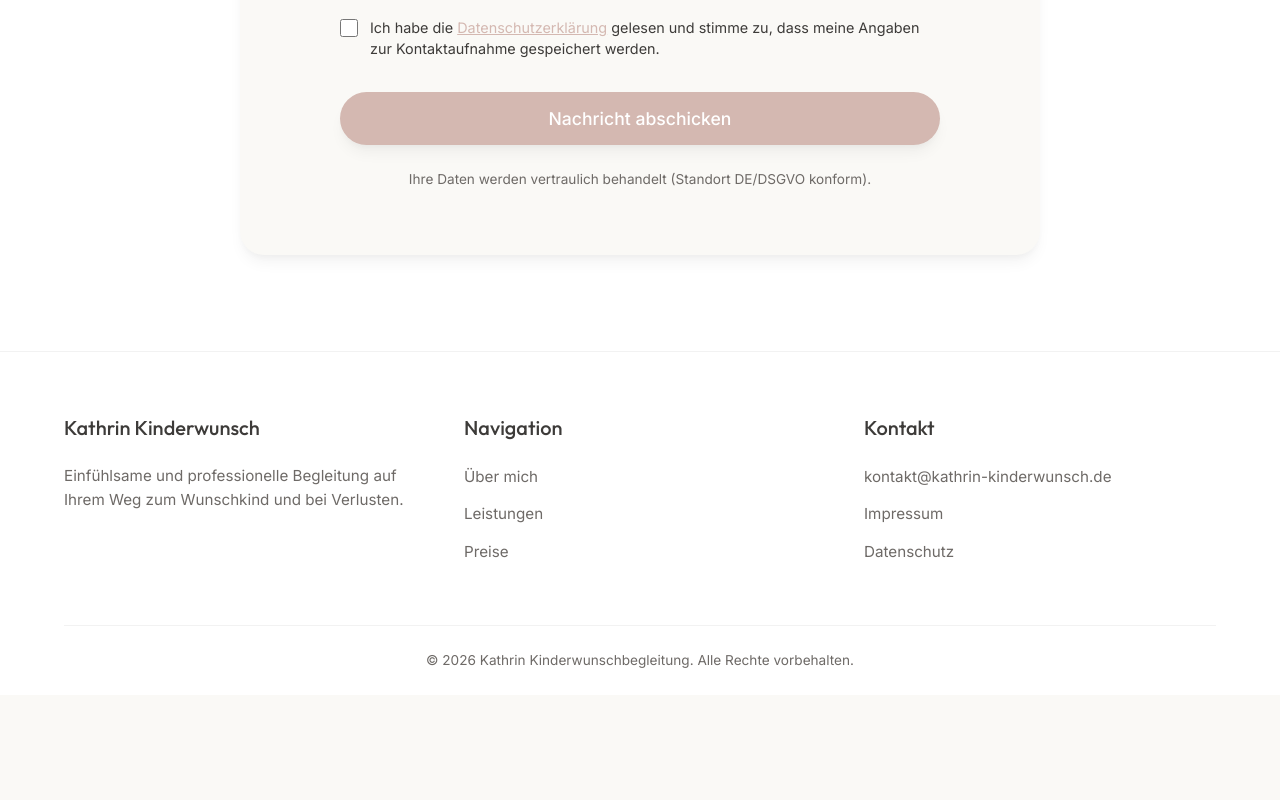
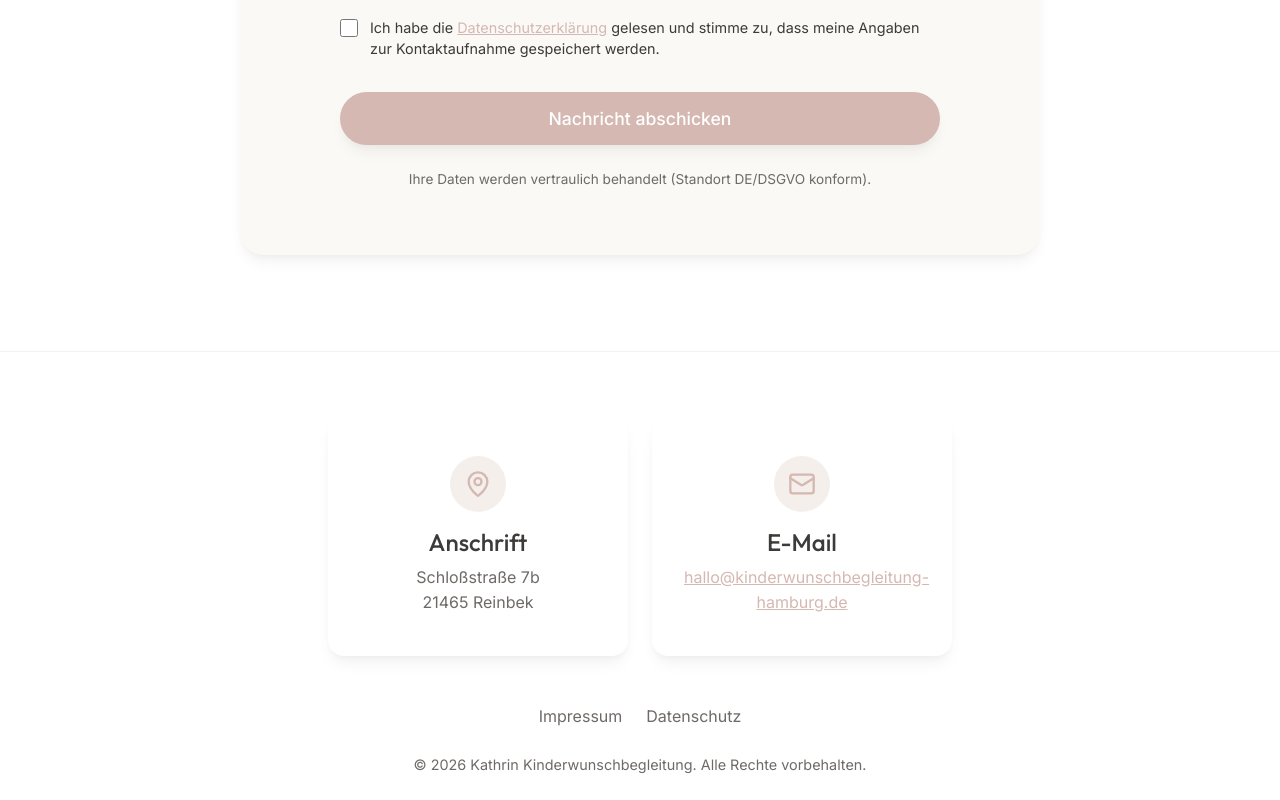
Before and after one commit to nielsinoglindini/kinderwunsch, a React (Vite) app: page / in a window 1280 px wide. Shown: the part 5531-6331 px from the top of the page. Before the commit the page ends 6226 px from the top, so only its background shows below. Built offline with nearby package versions, Linux system fonts and the light colour scheme.

Commit message:
feat: update legal impressum and footer contact details

```diff
--- a/src/App.tsx
+++ b/src/App.tsx
@@ -1,5 +1,5 @@
 import { useEffect, useState } from 'react';
-import { Heart, Activity, Leaf, Calendar, Menu, Check, Stethoscope, Star, Compass } from 'lucide-react';
+import { Heart, Activity, Leaf, Calendar, Menu, Check, Stethoscope, Star, Compass, MapPin, Mail } from 'lucide-react';
 import { BookingModal } from './components/BookingModal';
 import { LegalModal } from './components/LegalModal';
 import './index.css';
@@ -497,31 +497,34 @@ function App() {
       {/* Footer */}
       <footer className="footer">
         <div className="container">
-          <div className="footer-grid">
-            <div className="footer-col">
-              <h4>Kathrin Kinderwunsch</h4>
-              <p style={{ color: 'var(--color-text-muted)', fontSize: '0.95rem', marginBottom: '16px', lineHeight: 1.6 }}>
-                Einfühlsame und professionelle Begleitung auf Ihrem Weg zum Wunschkind und bei Verlusten.
+          <div style={{ display: 'flex', justifyContent: 'center', gap: '24px', flexWrap: 'wrap', marginBottom: '48px' }}>
+            <div className="service-card" style={{ maxWidth: '300px', width: '100%', textAlign: 'center', margin: '0' }}>
+              <div className="service-icon" style={{ margin: '0 auto 16px', display: 'flex', justifyContent: 'center' }}>
+                <MapPin size={28} />
+              </div>
+              <h3 style={{ marginBottom: '8px' }}>Anschrift</h3>
+              <p style={{ margin: 0 }}>
+                Schloßstraße 7b<br />
+                21465 Reinbek
               </p>
             </div>
-            <div className="footer-col">
-              <h4>Navigation</h4>
-              <ul>
-                <li><a href="#about">Über mich</a></li>
-                <li><a href="#services">Leistungen</a></li>
-                <li><a href="#pricing">Preise</a></li>
-              </ul>
-            </div>
-            <div className="footer-col">
-              <h4>Kontakt</h4>
-              <ul>
-                <li><a href="mailto:kontakt@kathrin-kinderwunsch.de">kontakt@kathrin-kinderwunsch.de</a></li>
-                <li><a href="#impressum" onClick={(e) => { e.preventDefault(); handleOpenLegal('impressum'); }}>Impressum</a></li>
-                <li><a href="#datenschutz" onClick={(e) => { e.preventDefault(); handleOpenLegal('privacy'); }}>Datenschutz</a></li>
-              </ul>
+            <div className="service-card" style={{ maxWidth: '300px', width: '100%', textAlign: 'center', margin: '0' }}>
+              <div className="service-icon" style={{ margin: '0 auto 16px', display: 'flex', justifyContent: 'center' }}>
+                <Mail size={28} />
+              </div>
+              <h3 style={{ marginBottom: '8px' }}>E-Mail</h3>
+              <p style={{ margin: 0 }}>
+                <a href="mailto:hallo@kinderwunschbegleitung-hamburg.de" style={{ color: 'var(--color-primary)', textDecoration: 'underline' }}>hallo@kinderwunschbegleitung-hamburg.de</a>
+              </p>
             </div>
           </div>
-          <div className="footer-bottom">
+
+          <div style={{ display: 'flex', justifyContent: 'center', gap: '24px', marginBottom: '24px' }}>
+            <a href="#impressum" onClick={(e) => { e.preventDefault(); handleOpenLegal('impressum'); }} style={{ color: 'var(--color-text-muted)' }}>Impressum</a>
+            <a href="#datenschutz" onClick={(e) => { e.preventDefault(); handleOpenLegal('privacy'); }} style={{ color: 'var(--color-text-muted)' }}>Datenschutz</a>
+          </div>
+
+          <div className="footer-bottom" style={{ borderTop: 'none', paddingTop: 0, textAlign: 'center', color: 'var(--color-text-muted)', fontSize: '0.9rem' }}>
             &copy; {new Date().getFullYear()} Kathrin Kinderwunschbegleitung. Alle Rechte vorbehalten.
           </div>
         </div>
--- a/src/components/LegalModal.tsx
+++ b/src/components/LegalModal.tsx
@@ -30,33 +30,32 @@ export const LegalModal: React.FC<LegalModalProps> = ({ isOpen, onClose, type })
         <div className="booking-modal-body" style={{ padding: '32px', overflowY: 'auto', maxHeight: '60vh', fontSize: '0.95rem', lineHeight: '1.6', color: 'var(--color-text-main)', textAlign: 'left' }}>
           {type === 'impressum' ? (
             <div className="legal-content">
-              <h3 style={{ fontSize: '1.15rem', marginBottom: '8px', color: 'var(--color-text-main)', fontWeight: 600 }}>Angaben gemäß § 5 TMG</h3>
+              <h3 style={{ fontSize: '1.15rem', marginBottom: '8px', color: 'var(--color-text-main)', fontWeight: 600 }}>Angaben gemäß § 5 DDG</h3>
               <p style={{ marginBottom: '16px' }}>
                 Kathrin Scheu<br />
-                Ganzheitliche Kinderwunschberaterin<br />
-                Deutschland
+                Kinderwunschbegleitung Hamburg<br />
+                Schloßstraße 7b<br />
+                21465 Reinbek
               </p>
 
               <h3 style={{ fontSize: '1.15rem', marginBottom: '8px', color: 'var(--color-text-main)', fontWeight: 600, marginTop: '24px' }}>Kontakt</h3>
               <p style={{ marginBottom: '16px' }}>
-                E-Mail: <a href="mailto:kontakt@kathrin-kinderwunsch.de" style={{ color: 'var(--color-primary)', textDecoration: 'underline' }}>kontakt@kathrin-kinderwunsch.de</a>
+                <a href="mailto:hallo@kinderwunschbegleitung-hamburg.de" style={{ color: 'var(--color-primary)', textDecoration: 'underline' }}>hallo@kinderwunschbegleitung-hamburg.de</a>
               </p>
 
-              <h3 style={{ fontSize: '1.15rem', marginBottom: '8px', color: 'var(--color-text-main)', fontWeight: 600, marginTop: '24px' }}>Berufsbezeichnung und berufsrechtliche Regelungen</h3>
+              <h3 style={{ fontSize: '1.15rem', marginBottom: '8px', color: 'var(--color-text-main)', fontWeight: 600, marginTop: '24px' }}>Umsatzsteuer-ID</h3>
               <p style={{ marginBottom: '16px' }}>
-                Berufsbezeichnung: Ganzheitliche Kinderwunschberaterin, Business Coach<br />
-                Verliehen in: Deutschland
+                Umsatzsteuer-Identifikationsnummer gemäß §27a Umsatzsteuergesetz: DE463354093
               </p>
 
-              <h3 style={{ fontSize: '1.15rem', marginBottom: '8px', color: 'var(--color-text-main)', fontWeight: 600, marginTop: '24px' }}>EU-Streitschlichtung</h3>
+              <h3 style={{ fontSize: '1.15rem', marginBottom: '8px', color: 'var(--color-text-main)', fontWeight: 600, marginTop: '24px' }}>Redaktionell verantwortlich</h3>
               <p style={{ marginBottom: '16px' }}>
-                Die Europäische Kommission stellt eine Plattform zur Online-Streitbeilegung (OS) bereit: <a href="https://ec.europa.eu/consumers/odr" target="_blank" rel="noopener noreferrer" style={{ color: 'var(--color-primary)', textDecoration: 'underline' }}>https://ec.europa.eu/consumers/odr</a>.<br />
-                Unsere E-Mail-Adresse finden Sie oben im Impressum.
+                Kathrin Scheu
               </p>
 
-              <h3 style={{ fontSize: '1.15rem', marginBottom: '8px', color: 'var(--color-text-main)', fontWeight: 600, marginTop: '24px' }}>Verbraucherstreitbeilegung/Universalschlichtungsstelle</h3>
+              <h3 style={{ fontSize: '1.15rem', marginBottom: '8px', color: 'var(--color-text-main)', fontWeight: 600, marginTop: '24px' }}>Photocredits</h3>
               <p style={{ marginBottom: '16px' }}>
-                Wir sind nicht bereit oder verpflichtet, an Streitbeilegungsverfahren vor einer Verbraucherschlichtungsstelle teilzunehmen.
+                <a href="https://www.walinski-fotografie.de" target="_blank" rel="noopener noreferrer" style={{ color: 'var(--color-primary)', textDecoration: 'underline' }}>https://www.walinski-fotografie.de</a>
               </p>
             </div>
           ) : (
```
